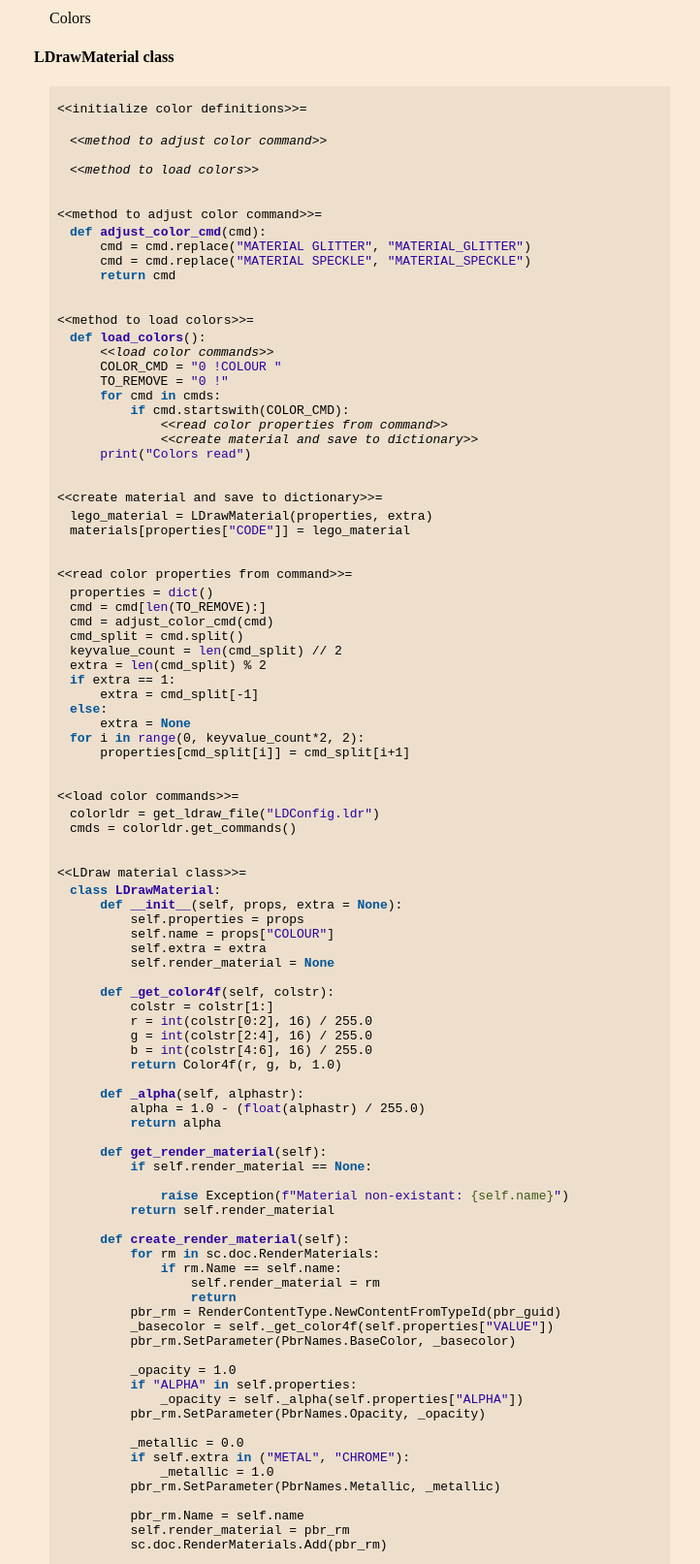
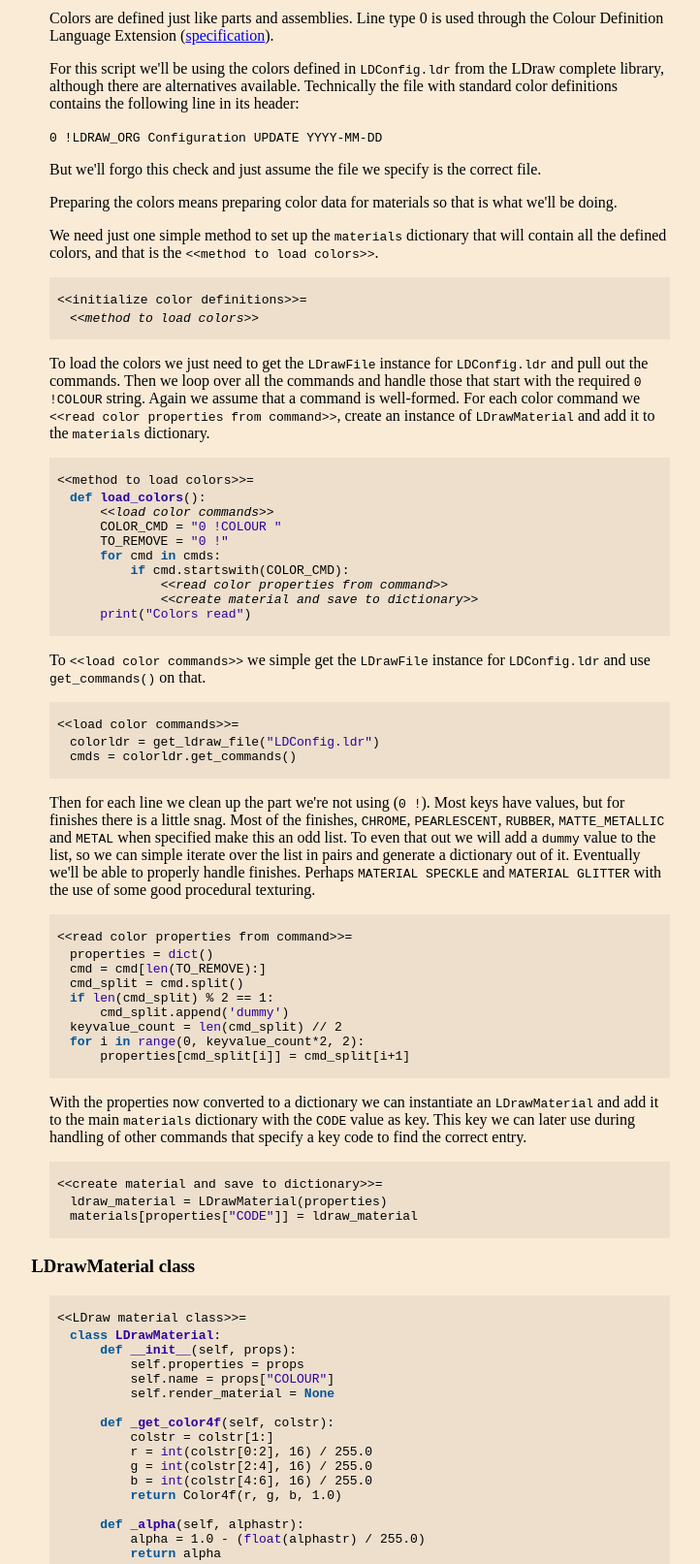
Before and after one commit to jesterKing/rhildraw, a plain HTML site: page rhildraw.html in a window 1280 px wide. Shown: the part 1220-2833 px from the top of the page at 97% size, without its empty margins (269-991 px from the left). Drawn offline with Linux system fonts and the light colour scheme.

Commit message:
Rework material loading code.
Instead of handling through an extra parameter
we can just add a dummy value to get a list
with even entries.

```diff
--- a/rhildraw.html
+++ b/rhildraw.html
@@ -68,29 +68,34 @@ vertidx = <span class="hljs-number">0</span>
 
 </div>
 </div><h3>Reading color definitions</h3>
-<p>Colors</p>
-<h4>LDrawMaterial class</h4>
+<p>Colors are defined just like parts and assemblies. Line type 0 is used through
+the Colour Definition Language Extension
+(<a href="https://www.ldraw.org/article/299">specification</a>).</p>
+<p>For this script we'll be using the colors defined in <code>LDConfig.ldr</code> from the
+LDraw complete library, although there are alternatives available. Technically
+the file with standard color definitions contains the following line in its
+header:</p>
+<p><code>0 !LDRAW_ORG Configuration UPDATE YYYY-MM-DD</code></p>
+<p>But we'll forgo this check and just assume the file we specify is the correct
+file.</p>
+<p>Preparing the colors means preparing color data for materials so that is what
+we'll be doing.</p>
+<p>We need just one simple method to set up the <code>materials</code> dictionary that will
+contain all the defined colors, and that is the <code>&lt;&lt;method to load colors&gt;&gt;</code>.</p>
 <div class="codefragment">
 <div class="fragmentname">&lt;&lt;initialize color definitions&gt;&gt;= </div>
 <div class="code">
-<pre><code>
-<span class="literate-tag-name">&lt;&lt;method to adjust color command&gt;&gt;</span>
-
-<span class="literate-tag-name">&lt;&lt;method to load colors&gt;&gt;</span>
+<pre><code><span class="literate-tag-name">&lt;&lt;method to load colors&gt;&gt;</span>
 </code></pre>
 
 </div>
-</div><div class="codefragment">
-<div class="fragmentname">&lt;&lt;method to adjust color command&gt;&gt;= </div>
-<div class="code">
-<pre><code><span class="hljs-keyword">def</span> <span class="hljs-title function_">adjust_color_cmd</span>(<span class="hljs-params">cmd</span>):
-    cmd = cmd.replace(<span class="hljs-string">&quot;MATERIAL GLITTER&quot;</span>, <span class="hljs-string">&quot;MATERIAL_GLITTER&quot;</span>)
-    cmd = cmd.replace(<span class="hljs-string">&quot;MATERIAL SPECKLE&quot;</span>, <span class="hljs-string">&quot;MATERIAL_SPECKLE&quot;</span>)
-    <span class="hljs-keyword">return</span> cmd
-</code></pre>
-
-</div>
-</div><div class="codefragment">
+</div><p>To load the colors we just need to get the <code>LDrawFile</code> instance for
+<code>LDConfig.ldr</code> and pull out the commands. Then we loop over all the commands and
+handle those that start with the required <code>0 !COLOUR</code> string. Again we assume
+that a command is well-formed. For each color command we
+<code>&lt;&lt;read color properties from command&gt;&gt;</code>, create an instance of <code>LDrawMaterial</code>
+and add it to the <code>materials</code> dictionary.</p>
+<div class="codefragment">
 <div class="fragmentname">&lt;&lt;method to load colors&gt;&gt;= </div>
 <div class="code">
 <pre><code><span class="hljs-keyword">def</span> <span class="hljs-title function_">load_colors</span>():
@@ -105,33 +110,9 @@ vertidx = <span class="hljs-number">0</span>
 </code></pre>
 
 </div>
-</div><div class="codefragment">
-<div class="fragmentname">&lt;&lt;create material and save to dictionary&gt;&gt;= </div>
-<div class="code">
-<pre><code>lego_material = LDrawMaterial(properties, extra)
-materials[properties[<span class="hljs-string">&quot;CODE&quot;</span>]] = lego_material
-</code></pre>
-
-</div>
-</div><div class="codefragment">
-<div class="fragmentname">&lt;&lt;read color properties from command&gt;&gt;= </div>
-<div class="code">
-<pre><code>properties = <span class="hljs-built_in">dict</span>()
-cmd = cmd[<span class="hljs-built_in">len</span>(TO_REMOVE):]
-cmd = adjust_color_cmd(cmd)
-cmd_split = cmd.split()
-keyvalue_count = <span class="hljs-built_in">len</span>(cmd_split) // <span class="hljs-number">2</span>
-extra = <span class="hljs-built_in">len</span>(cmd_split) % <span class="hljs-number">2</span>
-<span class="hljs-keyword">if</span> extra == <span class="hljs-number">1</span>:
-    extra = cmd_split[-<span class="hljs-number">1</span>]
-<span class="hljs-keyword">else</span>:
-    extra = <span class="hljs-literal">None</span>
-<span class="hljs-keyword">for</span> i <span class="hljs-keyword">in</span> <span class="hljs-built_in">range</span>(<span class="hljs-number">0</span>, keyvalue_count*<span class="hljs-number">2</span>, <span class="hljs-number">2</span>):
-    properties[cmd_split[i]] = cmd_split[i+<span class="hljs-number">1</span>]
-</code></pre>
-
-</div>
-</div><div class="codefragment">
+</div><p>To <code>&lt;&lt;load color commands&gt;&gt;</code> we simple get the <code>LDrawFile</code> instance for
+<code>LDConfig.ldr</code> and use <code>get_commands()</code> on that.</p>
+<div class="codefragment">
 <div class="fragmentname">&lt;&lt;load color commands&gt;&gt;= </div>
 <div class="code">
 <pre><code>colorldr = get_ldraw_file(<span class="hljs-string">&quot;LDConfig.ldr&quot;</span>)
@@ -139,14 +120,47 @@ cmds = colorldr.get_commands()
 </code></pre>
 
 </div>
-</div><div class="codefragment">
+</div><p>Then for each line we clean up the part we're not using (<code>0 !</code>). Most keys have
+values, but for finishes there is a little snag. Most of the finishes, <code>CHROME</code>,
+<code>PEARLESCENT</code>, <code>RUBBER</code>, <code>MATTE_METALLIC</code> and <code>METAL</code> when specified make this
+an odd list. To even that out we will add a <code>dummy</code> value to the list, so we can
+simple iterate over the list in pairs and generate a dictionary out of it.
+Eventually we'll be able to properly handle finishes. Perhaps <code>MATERIAL SPECKLE</code>
+and <code>MATERIAL GLITTER</code> with the use of some good procedural texturing.</p>
+<div class="codefragment">
+<div class="fragmentname">&lt;&lt;read color properties from command&gt;&gt;= </div>
+<div class="code">
+<pre><code>properties = <span class="hljs-built_in">dict</span>()
+cmd = cmd[<span class="hljs-built_in">len</span>(TO_REMOVE):]
+cmd_split = cmd.split()
+<span class="hljs-keyword">if</span> <span class="hljs-built_in">len</span>(cmd_split) % <span class="hljs-number">2</span> == <span class="hljs-number">1</span>:
+    cmd_split.append(<span class="hljs-string">&#x27;dummy&#x27;</span>)
+keyvalue_count = <span class="hljs-built_in">len</span>(cmd_split) // <span class="hljs-number">2</span>
+<span class="hljs-keyword">for</span> i <span class="hljs-keyword">in</span> <span class="hljs-built_in">range</span>(<span class="hljs-number">0</span>, keyvalue_count*<span class="hljs-number">2</span>, <span class="hljs-number">2</span>):
+    properties[cmd_split[i]] = cmd_split[i+<span class="hljs-number">1</span>]
+</code></pre>
+
+</div>
+</div><p>With the properties now converted to a dictionary we can instantiate an
+<code>LDrawMaterial</code> and add it to the main <code>materials</code> dictionary with the <code>CODE</code>
+value as key. This key we can later use during handling of other commands that
+specify a key code to find the correct entry.</p>
+<div class="codefragment">
+<div class="fragmentname">&lt;&lt;create material and save to dictionary&gt;&gt;= </div>
+<div class="code">
+<pre><code>ldraw_material = LDrawMaterial(properties)
+materials[properties[<span class="hljs-string">&quot;CODE&quot;</span>]] = ldraw_material
+</code></pre>
+
+</div>
+</div><h3>LDrawMaterial class</h3>
+<div class="codefragment">
 <div class="fragmentname">&lt;&lt;LDraw material class&gt;&gt;= </div>
 <div class="code">
 <pre><code><span class="hljs-keyword">class</span> <span class="hljs-title class_">LDrawMaterial</span>:
-    <span class="hljs-keyword">def</span> <span class="hljs-title function_">__init__</span>(<span class="hljs-params">self, props, extra = <span class="hljs-literal">None</span></span>):
+    <span class="hljs-keyword">def</span> <span class="hljs-title function_">__init__</span>(<span class="hljs-params">self, props</span>):
         self.properties = props
         self.name = props[<span class="hljs-string">&quot;COLOUR&quot;</span>]
-        self.extra = extra
         self.render_material = <span class="hljs-literal">None</span>
 
     <span class="hljs-keyword">def</span> <span class="hljs-title function_">_get_color4f</span>(<span class="hljs-params">self, colstr</span>):
@@ -172,18 +186,28 @@ cmds = colorldr.get_commands()
                 self.render_material = rm
                 <span class="hljs-keyword">return</span>
         pbr_rm = RenderContentType.NewContentFromTypeId(pbr_guid)
+
         _basecolor = self._get_color4f(self.properties[<span class="hljs-string">&quot;VALUE&quot;</span>])
-        pbr_rm.SetParameter(PbrNames.BaseColor, _basecolor)
 
+        _roughness = <span class="hljs-number">0.2</span>
+        _metallic = <span class="hljs-number">0.0</span>
         _opacity = <span class="hljs-number">1.0</span>
+
         <span class="hljs-keyword">if</span> <span class="hljs-string">&quot;ALPHA&quot;</span> <span class="hljs-keyword">in</span> self.properties:
             _opacity = self._alpha(self.properties[<span class="hljs-string">&quot;ALPHA&quot;</span>])
+            _roughness = <span class="hljs-number">0.03</span>
+
+        <span class="hljs-keyword">if</span> <span class="hljs-string">&quot;METAL&quot;</span> <span class="hljs-keyword">in</span> self.properties <span class="hljs-keyword">or</span> <span class="hljs-string">&quot;CHROME&quot;</span> <span class="hljs-keyword">in</span> self.properties:
+            _metallic = <span class="hljs-number">1.0</span>
+            _roughness = <span class="hljs-number">0.03</span>
+        <span class="hljs-keyword">if</span> <span class="hljs-string">&quot;MATTE_METALLIC&quot;</span> <span class="hljs-keyword">in</span> self.properties:
+            _metallic = <span class="hljs-number">1.0</span>
+            _roughness = <span class="hljs-number">0.3</span>
+
+        pbr_rm.SetParameter(PbrNames.BaseColor, _basecolor)
         pbr_rm.SetParameter(PbrNames.Opacity, _opacity)
-
-        _metallic = <span class="hljs-number">0.0</span>
-        <span class="hljs-keyword">if</span> self.extra <span class="hljs-keyword">in</span> (<span class="hljs-string">&quot;METAL&quot;</span>, <span class="hljs-string">&quot;CHROME&quot;</span>):
-            _metallic = <span class="hljs-number">1.0</span>
         pbr_rm.SetParameter(PbrNames.Metallic, _metallic)
+        pbr_rm.SetParameter(PbrNames.Roughness, _roughness)
 
         pbr_rm.Name = self.name
         self.render_material = pbr_rm
@@ -212,7 +236,8 @@ commands to load parts, they express assemblies or models. The <code>.mpd</code>
 of multi-part document, where in one file several files are combined.</p>
 <p>In our script we represent LDraw files with the class <code>LDrawFile</code>. The class
 itself is very simple. It has only a method for
-<code>&lt;&lt;initialization of LDrawFile&gt;&gt;</code> and a method to <code>&lt;&lt;get commands from LDrawFile&gt;&gt;</code>.</p>
+<code>&lt;&lt;initialization of LDrawFile&gt;&gt;</code> and a method to
+<code>&lt;&lt;get commands from LDrawFile&gt;&gt;</code>.</p>
 <div class="codefragment">
 <div class="fragmentname">&lt;&lt;LDrawFile class&gt;&gt;= </div>
 <div class="code">
```
Also changed, not shown: 2 other files.
